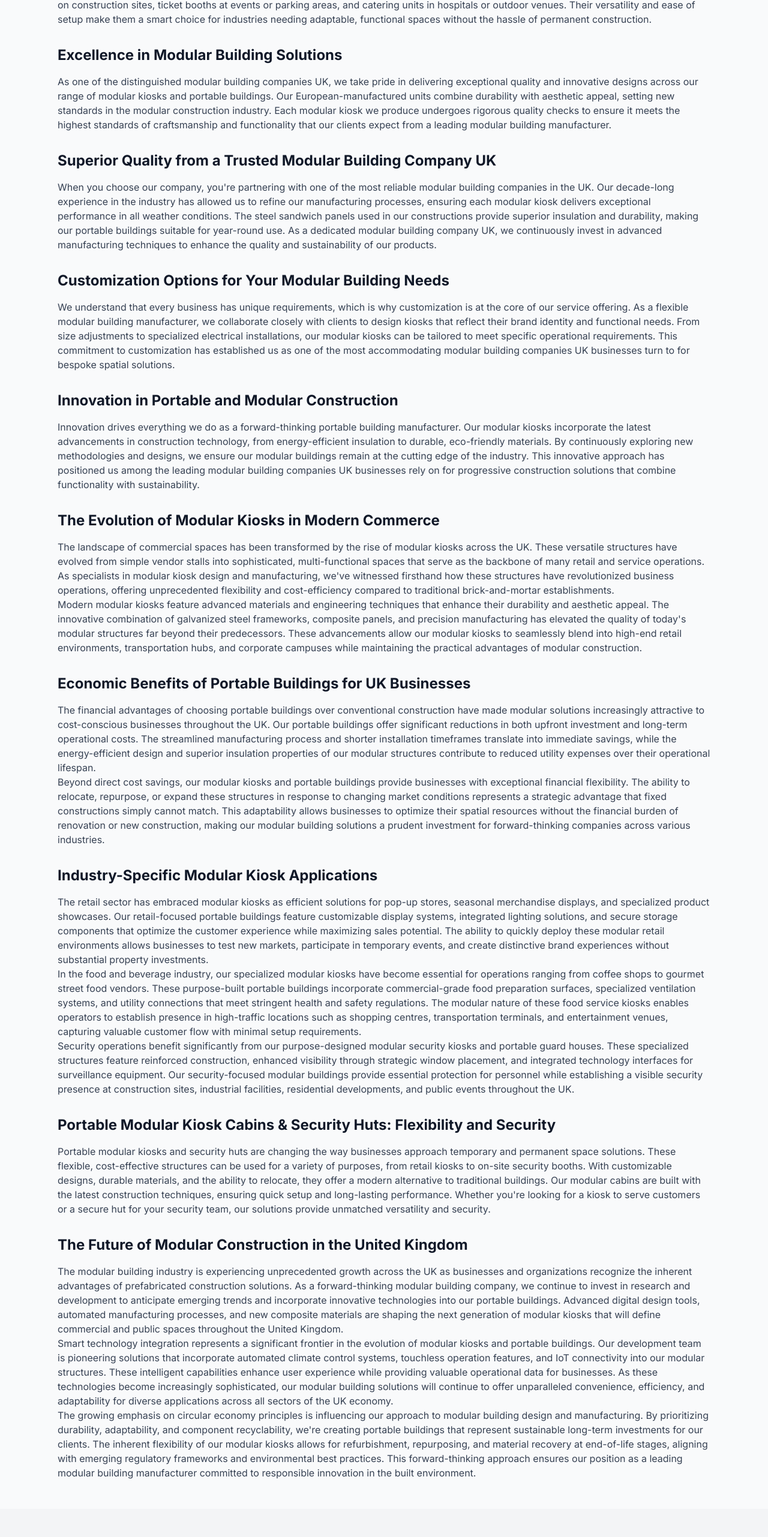
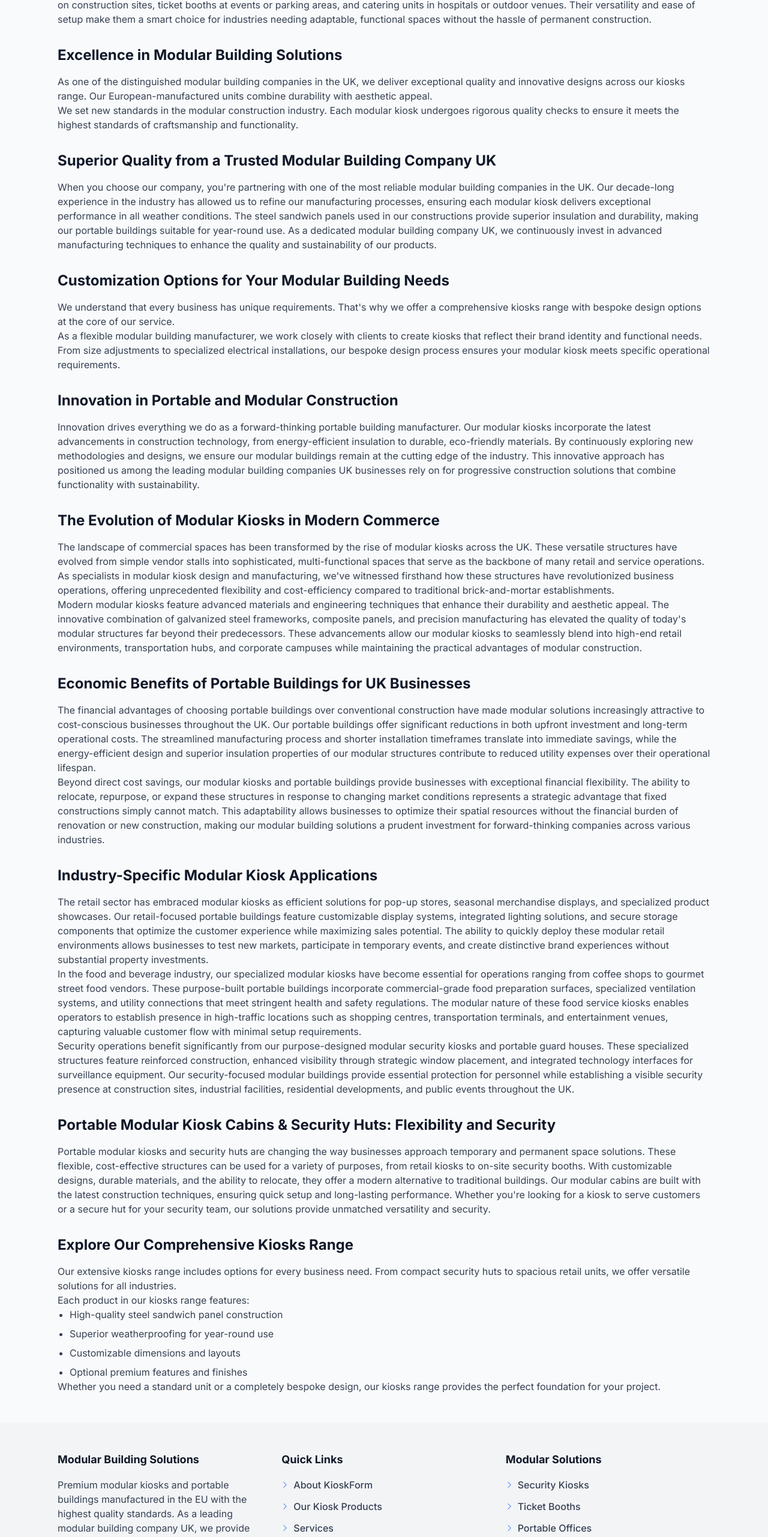
Before and after one commit to KO2112/KioskForm, a Next.js app: page / in a window 1280 px wide. Shown: the part 2756-5319 px from the top of the page at 60% size. Built offline with nearby package versions, Linux system fonts and the light colour scheme.

Commit message:
seo change commit

```diff
--- a/src/components/SEOEnhanced.tsx
+++ b/src/components/SEOEnhanced.tsx
@@ -22,18 +22,21 @@ const SEOEnhancedSection = () => {
           </div>
 
 
-          {/* SEO-Rich Section 2 */}
+          {/* SEO-Rich Section 2 - Updated for better readability */}
 <div>
   <h2 className="text-2xl font-bold text-gray-900 mb-4">
     Excellence in Modular Building Solutions
   </h2>
   <div className="prose max-w-none text-gray-700">
     <p>
-                As one of the distinguished modular building companies UK, we take pride in delivering exceptional
-                quality and innovative designs across our range of modular kiosks and portable buildings. Our European-manufactured
-                units combine durability with aesthetic appeal, setting new standards in the modular construction industry.
-                Each modular kiosk we produce undergoes rigorous quality checks to ensure it meets the highest standards of
-                craftsmanship and functionality that our clients expect from a leading modular building manufacturer.
+      As one of the distinguished modular building companies in the UK, we deliver exceptional
+      quality and innovative designs across our kiosks range. Our European-manufactured
+      units combine durability with aesthetic appeal.
+    </p>
+    <p>
+      We set new standards in the modular construction industry. Each modular kiosk undergoes
+      rigorous quality checks to ensure it meets the highest standards of craftsmanship and
+      functionality.
     </p>
   </div>
 </div>
@@ -58,19 +61,21 @@ const SEOEnhancedSection = () => {
             </div>
           </div>
 
-          {/* SEO-Rich Section 4 */}
+          {/* SEO-Rich Section 4 - Updated to include "kiosks range" and "bespoke design" */}
 <div>
   <h2 className="text-2xl font-bold text-gray-900 mb-4">
     Customization Options for Your Modular Building Needs
   </h2>
   <div className="prose max-w-none text-gray-700">
     <p>
-                We understand that every business has unique requirements, which is why customization is at the core of our service
-                offering. As a flexible modular building manufacturer, we collaborate closely with clients to design kiosks that
-                reflect their brand identity and functional needs. From size adjustments to specialized electrical installations,
-                our modular kiosks can be tailored to meet specific operational requirements. This commitment to customization
-                has established us as one of the most accommodating modular building companies UK businesses turn to for bespoke
-                spatial solutions.
+      We understand that every business has unique requirements. That's why we offer a comprehensive
+      kiosks range with bespoke design options at the core of our service.
+    </p>
+    <p>
+      As a flexible modular building manufacturer, we work closely with clients to create
+      kiosks that reflect their brand identity and functional needs. From size adjustments to
+      specialized electrical installations, our bespoke design process ensures your modular
+      kiosk meets specific operational requirements.
     </p>
   </div>
 </div>
@@ -182,33 +187,28 @@ const SEOEnhancedSection = () => {
            </div>
           </div>
 
-          {/* NEW SEO-Rich Section 10 */}
+          {/* New section specifically about kiosks range */}
           <div>
               <h2 className="text-2xl font-bold text-gray-900 mb-4">
-              The Future of Modular Construction in the United Kingdom
+               Explore Our Comprehensive Kiosks Range
              </h2>
            <div className="prose max-w-none text-gray-700">
             <p>
-                The modular building industry is experiencing unprecedented growth across the UK as businesses and organizations recognize the
-                inherent advantages of prefabricated construction solutions. As a forward-thinking modular building company, we continue to invest
-                in research and development to anticipate emerging trends and incorporate innovative technologies into our portable buildings.
-                Advanced digital design tools, automated manufacturing processes, and new composite materials are shaping the next generation of
-                modular kiosks that will define commercial and public spaces throughout the United Kingdom.
+                Our extensive kiosks range includes options for every business need. From compact
+              security huts to spacious retail units, we offer versatile solutions for all industries.
               </p>
             <p>
-                Smart technology integration represents a significant frontier in the evolution of modular kiosks and portable buildings. Our
-                development team is pioneering solutions that incorporate automated climate control systems, touchless operation features, and
-                IoT connectivity into our modular structures. These intelligent capabilities enhance user experience while providing valuable
-                operational data for businesses. As these technologies become increasingly sophisticated, our modular building solutions will
-                continue to offer unparalleled convenience, efficiency, and adaptability for diverse applications across all sectors of the UK economy.
+             Each product in our kiosks range features:
             </p>
+             <ul className="list-disc pl-5 space-y-2">
+           <li>High-quality steel sandwich panel construction</li>
+             <li>Superior weatherproofing for year-round use</li>
+            <li>Customizable dimensions and layouts</li>
+          <li>Optional premium features and finishes</li>
+         </ul>
           <p>
-                The growing emphasis on circular economy principles is influencing our approach to modular building design and manufacturing.
-                By prioritizing durability, adaptability, and component recyclability, we're creating portable buildings that represent sustainable
-                long-term investments for our clients. The inherent flexibility of our modular kiosks allows for refurbishment, repurposing, and
-                material recovery at end-of-life stages, aligning with emerging regulatory frameworks and environmental best practices. This
-                forward-thinking approach ensures our position as a leading modular building manufacturer committed to responsible innovation in
-                the built environment.
+          Whether you need a standard unit or a completely bespoke design, our kiosks range
+           provides the perfect foundation for your project.
           </p>
             </div>
         </div>
```
Lines whose indentation alone changed are shown as unchanged.
